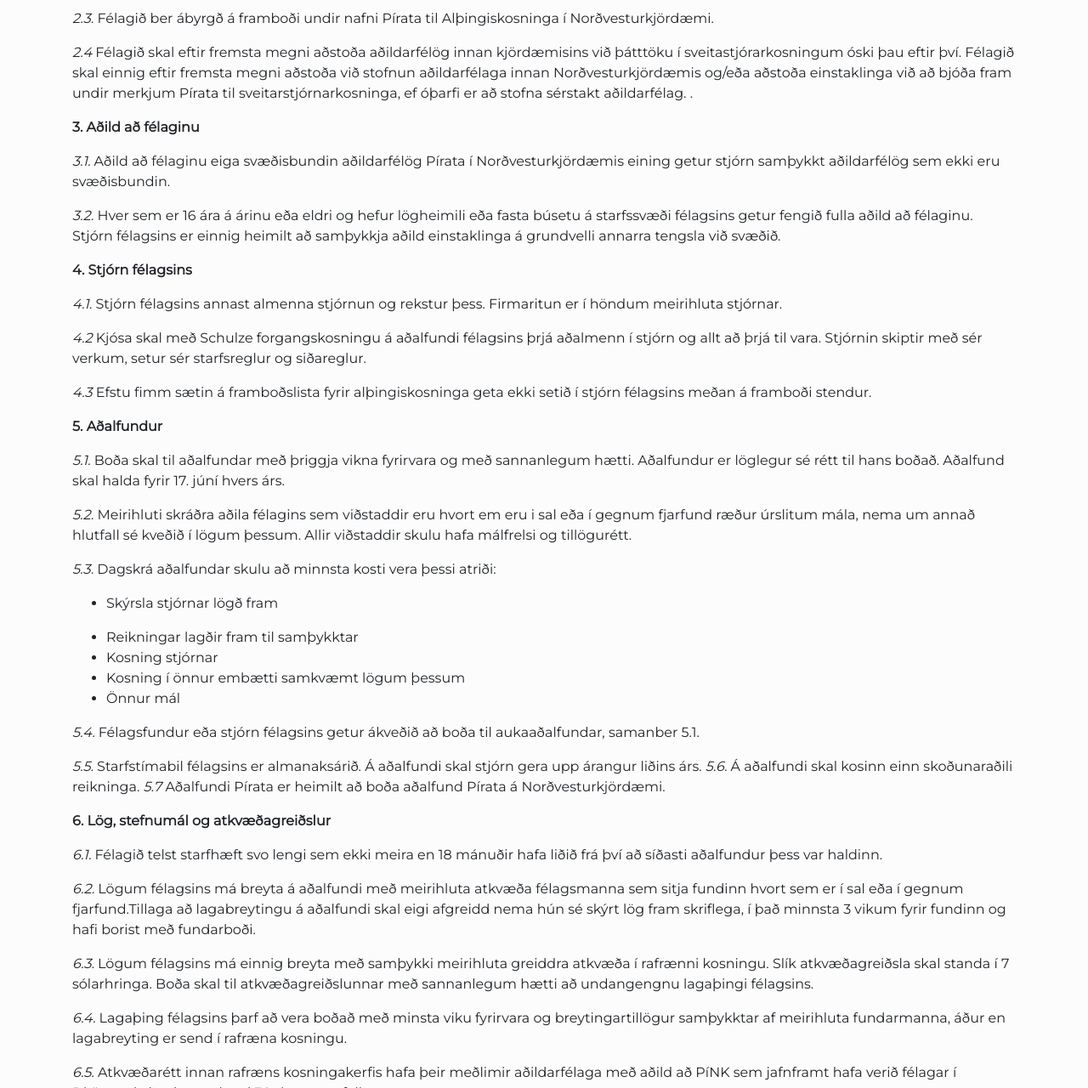
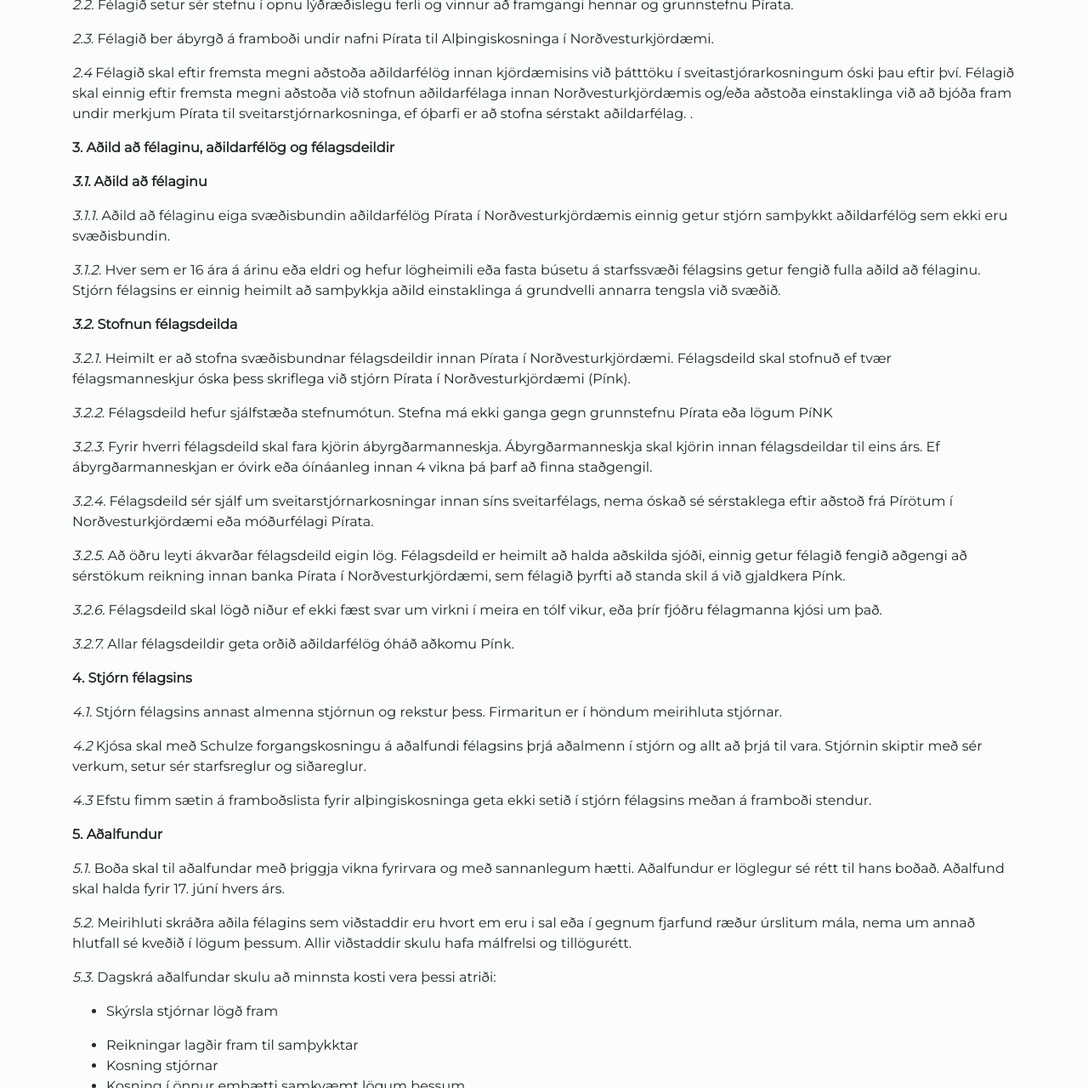
Before and after one commit to piratar/log.piratar.is, a Jekyll site: the page built from Lög aðildarfélaga/Norðvesturkjördæmi/Norðvesturkjördæmi.md, in a window 1280 px wide and 1400 px high, scrolled down 1373 px, cut to the strip 120-1400 px from the top of the window. Shown: the whole strip at 85% size. Built offline with Jekyll 4.4.1, drawn with Linux system fonts in a browser that asks for light colours; our own code applies the rules of GitHub Pages for plain Markdown files; some of the changed text lies outside the part shown.

Commit message:
Update Norðvesturkjördæmi.md

```diff
--- a/Lög aðildarfélaga/Norðvesturkjördæmi/Norðvesturkjördæmi.md
+++ b/Lög aðildarfélaga/Norðvesturkjördæmi/Norðvesturkjördæmi.md
@@ -20,11 +20,30 @@
 
 *2.4* Félagið skal eftir fremsta megni aðstoða aðildarfélög innan kjördæmisins við þátttöku í sveitastjórarkosningum óski þau eftir því. Félagið skal einnig eftir fremsta megni aðstoða við stofnun aðildarfélaga innan Norðvesturkjördæmis og/eða aðstoða einstaklinga við að bjóða fram undir merkjum Pírata til sveitarstjórnarkosninga, ef óþarfi er að stofna sérstakt aðildarfélag. .
 
-**3. Aðild að félaginu**
 
-*3.1.* Aðild að félaginu eiga svæðisbundin aðildarfélög Pírata í Norðvesturkjördæmis eining getur stjórn samþykkt aðildarfélög sem ekki eru svæðisbundin.
+**3. Aðild að félaginu, aðildarfélög og félagsdeildir**
 
-*3.2.* Hver sem er 16 ára á árinu eða eldri og hefur lögheimili eða fasta búsetu á starfssvæði félagsins getur fengið fulla aðild að félaginu. Stjórn félagsins er einnig heimilt að samþykkja aðild einstaklinga á grundvelli annarra tengsla við svæðið.
+***3.1.* Aðild að félaginu**
+
+*3.1.1.* Aðild að félaginu eiga svæðisbundin aðildarfélög Pírata í Norðvesturkjördæmis einnig getur stjórn samþykkt aðildarfélög sem ekki eru svæðisbundin.
+
+*3.1.2.* Hver sem er 16 ára á árinu eða eldri og hefur lögheimili eða fasta búsetu á starfssvæði félagsins getur fengið fulla aðild að félaginu. Stjórn félagsins er einnig heimilt að samþykkja aðild einstaklinga á grundvelli annarra tengsla við svæðið.
+
+***3.2.* Stofnun félagsdeilda**
+
+*3.2.1.* Heimilt er að stofna svæðisbundnar félagsdeildir innan Pírata í Norðvesturkjördæmi. Félagsdeild skal stofnuð ef tvær félagsmanneskjur óska þess skriflega við stjórn Pírata í Norðvesturkjördæmi (Pínk).
+
+*3.2.2.* Félagsdeild hefur sjálfstæða stefnumótun. Stefna má ekki ganga gegn grunnstefnu Pírata eða lögum PíNK
+
+*3.2.3.* Fyrir hverri félagsdeild skal fara kjörin ábyrgðarmanneskja. Ábyrgðarmanneskja skal kjörin innan félagsdeildar til eins árs. Ef ábyrgðarmanneskjan er óvirk eða óínáanleg innan 4 vikna þá þarf að finna staðgengil.
+
+*3.2.4.* Félagsdeild sér sjálf um sveitarstjórnarkosningar innan síns sveitarfélags, nema óskað sé sérstaklega eftir aðstoð frá Pírötum í Norðvesturkjördæmi eða móðurfélagi Pírata.
+
+*3.2.5.* Að öðru leyti ákvarðar félagsdeild eigin lög. Félagsdeild er heimilt að halda aðskilda sjóði, einnig getur félagið fengið aðgengi að sérstökum reikning innan banka Pírata í Norðvesturkjördæmi, sem félagið þyrfti að standa skil á við gjaldkera Pínk.
+
+*3.2.6.* Félagsdeild skal lögð niður ef ekki fæst svar um virkni í meira en tólf vikur, eða þrír fjóðru félagmanna kjósi um það.
+
+*3.2.7.* Allar félagsdeildir geta orðið aðildarfélög óháð aðkomu Pínk.
 
 **4. Stjórn félagsins**
 
```
Also changed, not shown: other parts of Lög aðildarfélaga/Norðvesturkjördæmi/Norðvesturkjördæmi.md (+1 -1 lines).
